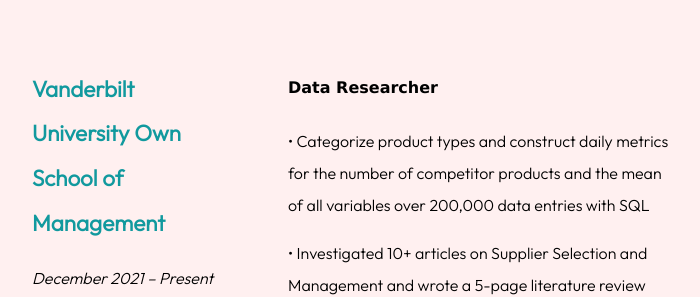
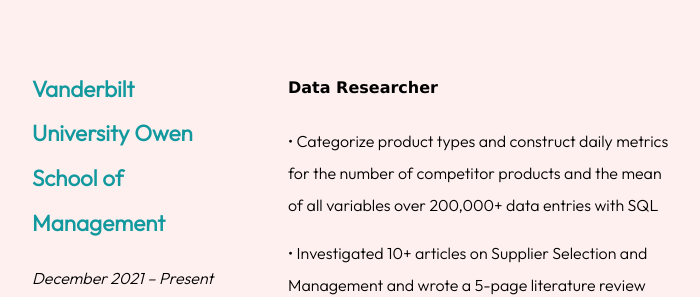
Before and after one commit to OliviaLiu417/personal_website, a plain HTML site: page index.html in a window 1280 px wide. Shown: the part 3743-4040 px from the top of the page, 288-988 px from the left. Drawn offline with Linux system fonts and the light colour scheme; a web font is replaced by a local one.

Commit message:
Update index.html

```diff
--- a/index.html
+++ b/index.html
@@ -138,12 +138,12 @@
 
       <div class="experience-row">
         <div class="experience-header">
-          <h3 class="workplace">Vanderbilt University Own School of Management</h3>
+          <h3 class="workplace">Vanderbilt University Owen School of Management</h3>
           <p class="work-period"><i>December 2021 – Present</i></p>
         </div>
         <div class="experience-description">
           <h4>Data Researcher</h4>
-          <p>• Categorize product types and construct daily metrics for the number of competitor products and the mean of all variables over 200,000 data entries with SQL </p>
+          <p>• Categorize product types and construct daily metrics for the number of competitor products and the mean of all variables over 200,000+ data entries with SQL </p>
           <p>• Investigated 10+ articles on Supplier Selection and Management and wrote a 5-page literature review and synopsis</p>
         </div>
       </div>
```
